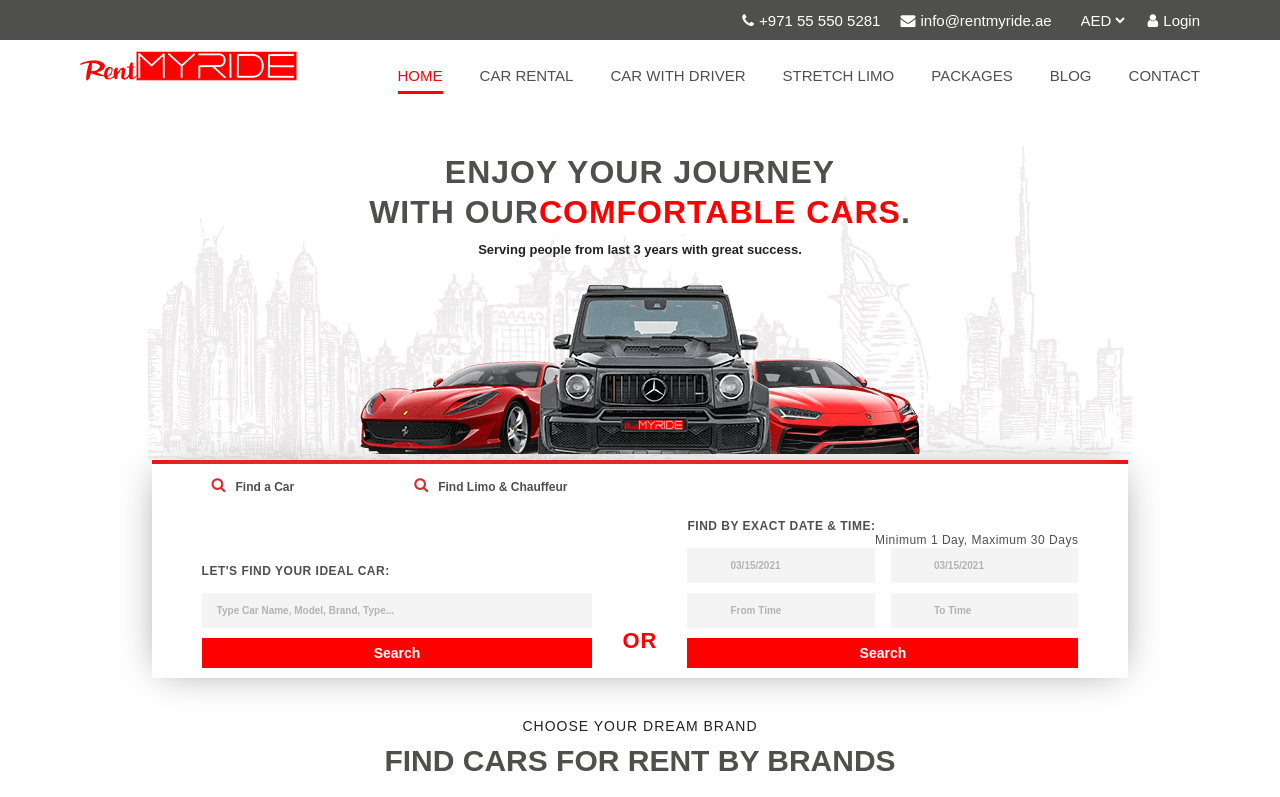
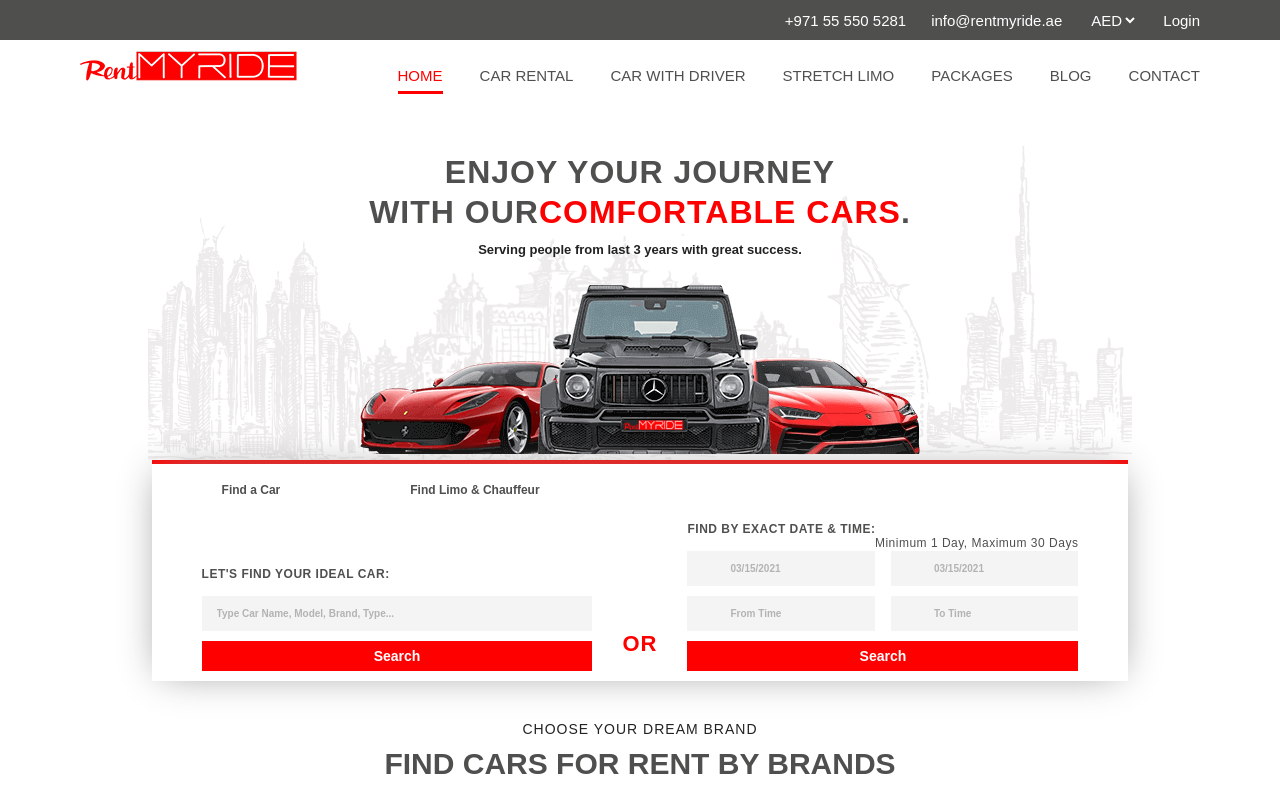
Before and after one commit to ShehzadaSalman/rentmyride-nextjs, a Next.js app: page / in a window 1280 px wide. Shown: the top 797 px of the page. Built offline with nearby package versions, Linux system fonts and the light colour scheme.

Commit message:
updates with the cdn of fontawesome

```diff
--- a/pages/_document.js
+++ b/pages/_document.js
@@ -8,7 +8,6 @@ class MyDocument extends Document {
     return (
       <Html>
         <Head>
-        <link  asyc rel="stylesheet" href="https://stackpath.bootstrapcdn.com/font-awesome/4.7.0/css/font-awesome.min.css" integrity="sha384-wvfXpqpZZVQGK6TAh5PVlGOfQNHSoD2xbE+QkPxCAFlNEevoEH3Sl0sibVcOQVnN" crossorigin="anonymous"/>
         </Head>
         <body>
           <Main />
```
